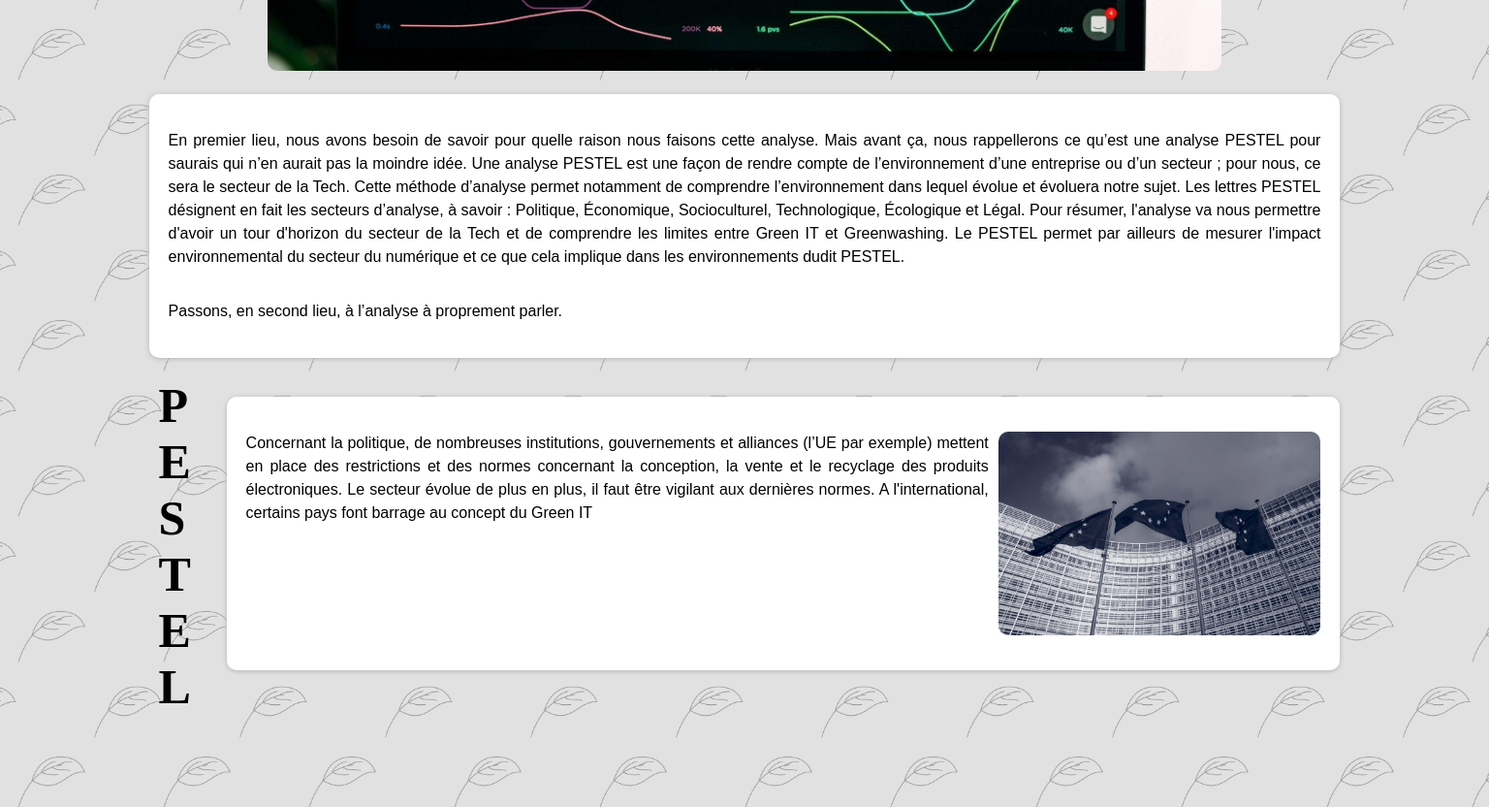
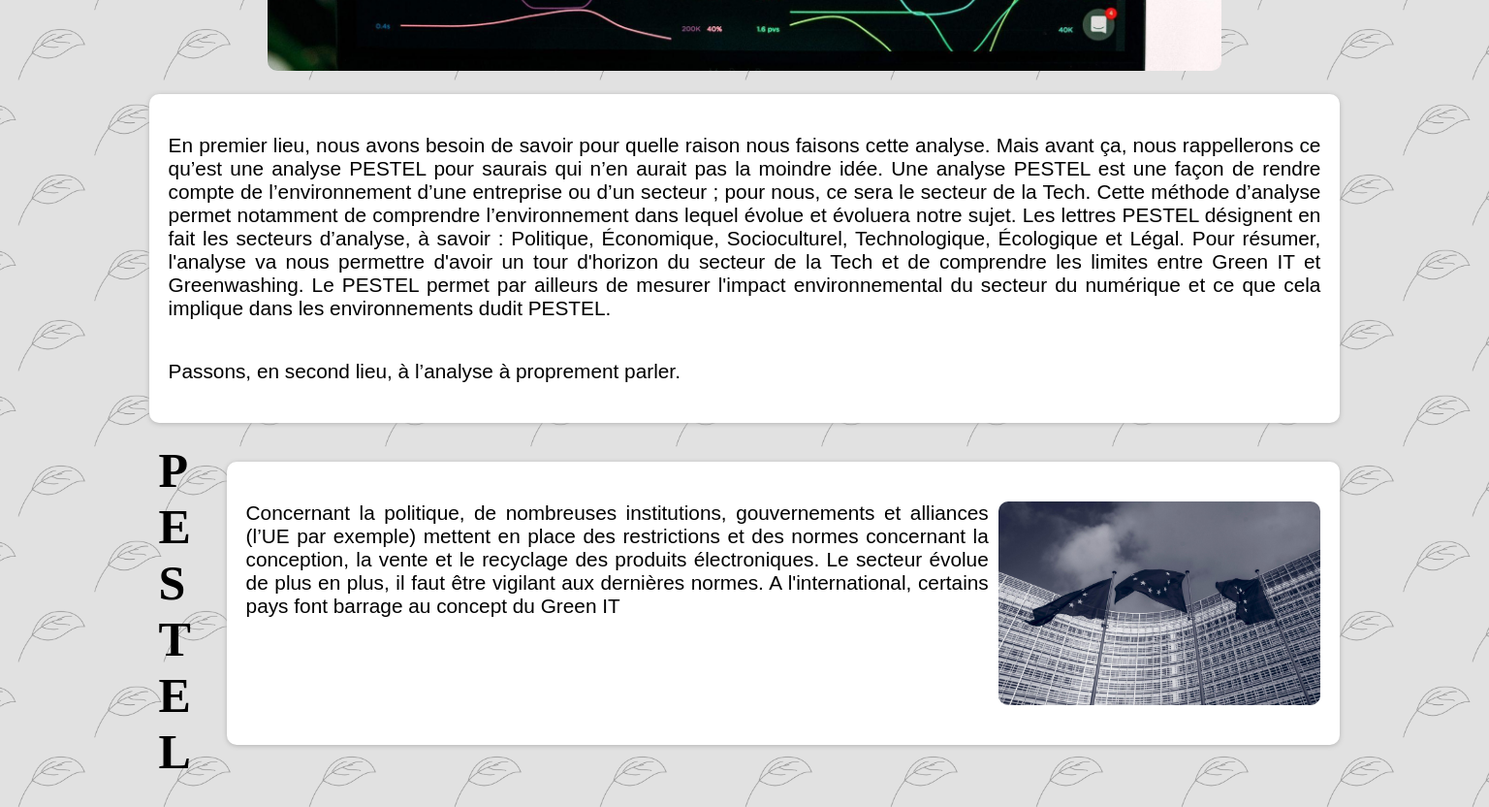
Before and after one commit to A1-SAE/sae-1.06, a plain HTML site: page Frontend/enjeux.html in a window 1536 px wide. Shown: the part 960-1792 px from the top of the page at 97% size. Drawn offline with Linux system fonts and the light colour scheme; a web font is replaced by a local one.

Commit message:
v0.15
bla bla

```diff
--- a/Frontend/styles/composants/pestel.scss
+++ b/Frontend/styles/composants/pestel.scss
@@ -49,3 +49,9 @@
     }
   }
 }
+
+@media screen and (min-width:1500px){
+  #pestel #pestelBlock{
+    margin-bottom: 500px;
+  }
+}
--- a/Frontend/styles/main.scss
+++ b/Frontend/styles/main.scss
@@ -40,3 +40,9 @@ a{
     text-align: left;
   }
 }
+
+@media screen and (min-width:1500px){
+  p{
+    font-size:1.3em;
+  }
+}
```
Also changed, not shown: Frontend/styles/enjeux.css, Frontend/styles/main.css, 2 other files.
